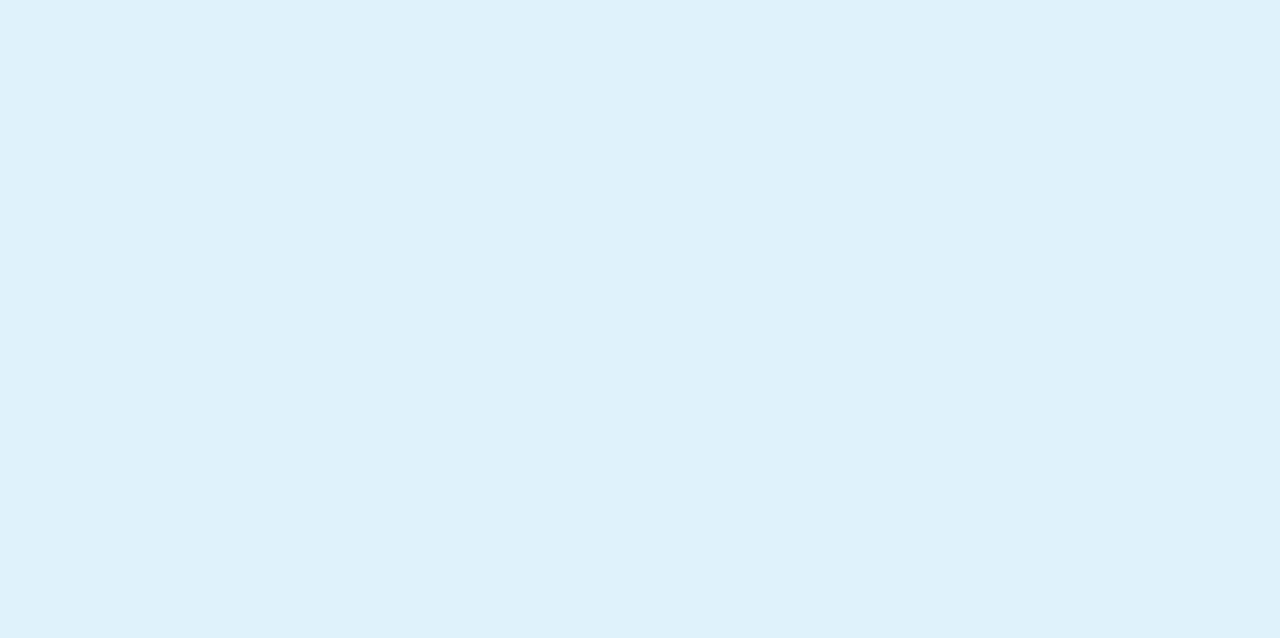
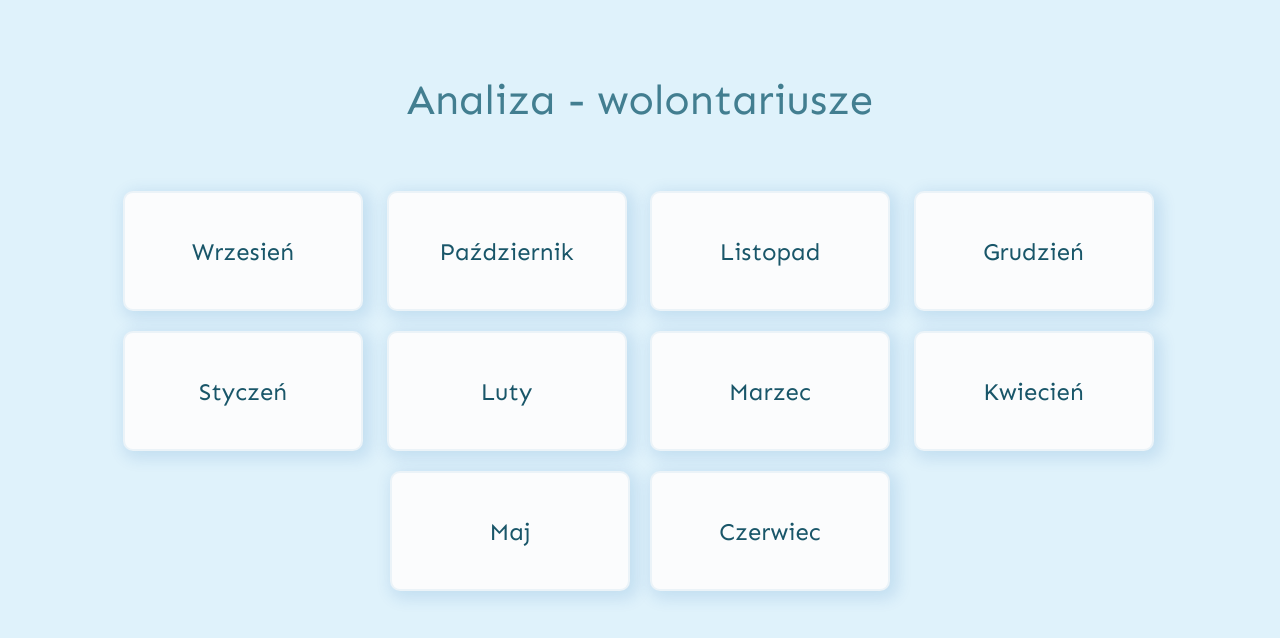
Before and after one commit to Web-Korki/Web-Korki, a React (Create React App) app in the folder app/: page /volunteer_analysis in a window 1280 px wide. Shown: the top 638 px of the page. Built offline with nearby package versions, Linux system fonts and the light colour scheme.

Commit message:
#2_mockUps_added_volunteer-analysis_panel

```diff
--- a/app/src/App.css
+++ b/app/src/App.css
@@ -37,7 +37,7 @@ h1 {
   height: 100vh;
   margin: 15vh 0 0 0;
 }
-/* UserMenu End */
+/* AdminMenu End */
 
 /* InactiveReplacement Start */
 .inactiveReplacementWrapper {
@@ -68,3 +68,18 @@ h1 {
   color: #427e90;
 }
 /* LectureAnalysis End */
+
+/* VolunteerAnalysis Start */
+.volunteerAnalysisWrapper {
+  height: 100vh;
+}
+
+.volunteerAnalysisInnerWrapper {
+  width: 1024px;
+  height: 650px;
+}
+
+.volunteerAnalysisTitle {
+  color: #427e90;
+}
+/* VolunteerAnalysis End */
--- a/app/src/App.js
+++ b/app/src/App.js
@@ -8,6 +8,7 @@ import '../node_modules/bootstrap/dist/css/bootstrap.css';
 import './App.css';
 import { Route, Switch } from 'react-router';
 import { LectureAnalysis } from './core/lectureAnalysis/containers/LectureAnalysis';
+import { VolunteerAnalysis } from './core/volunteerAnalysis/containers/VolunteerAnalysis';
 
 function App() {
   return (
@@ -19,6 +20,7 @@ function App() {
           <Route path="/login_form" component={LoginForm} />
           <Route path="/inactive_replacement" component={InactiveReplacement} />
           <Route path="/lecture_analysis" component={LectureAnalysis} />
+          <Route path="/volunteer_analysis" component={VolunteerAnalysis} />
         </Switch>
       </MainContainer>
     </>
--- /dev/null
+++ b/app/src/core/volunteerAnalysis/containers/VolunteerAnalysis.jsx
@@ -0,0 +1,56 @@
+import React from 'react';
+import { StyledBoxLectureAnalysis } from '../../lectureAnalysis/styledComponents/index';
+
+export const VolunteerAnalysis = () => {
+  return (
+    <>
+      <div className="volunteerAnalysisWrapper d-flex align-items-center justify-content-center">
+        <div className="volunteerAnalysisInnerWrapper">
+          <div className="row">
+            <div className="volunteerAnalysisTitle text-center col-12">
+              <h1>Analiza - wolontariusze</h1>
+            </div>
+          </div>
+          <div className="row mt-5">
+            <div className="col p-0">
+              <StyledBoxLectureAnalysis>Wrzesień</StyledBoxLectureAnalysis>
+            </div>
+            <div className="col p-0">
+              <StyledBoxLectureAnalysis>Październik</StyledBoxLectureAnalysis>
+            </div>
+            <div className="col p-0">
+              <StyledBoxLectureAnalysis>Listopad</StyledBoxLectureAnalysis>
+            </div>
+            <div className="col p-0">
+              <StyledBoxLectureAnalysis>Grudzień</StyledBoxLectureAnalysis>
+            </div>
+          </div>
+          <div className="row">
+            <div className="col p-0">
+              <StyledBoxLectureAnalysis>Styczeń</StyledBoxLectureAnalysis>
+            </div>
+            <div className="col p-0">
+              <StyledBoxLectureAnalysis>Luty</StyledBoxLectureAnalysis>
+            </div>
+            <div className="col p-0">
+              <StyledBoxLectureAnalysis>Marzec</StyledBoxLectureAnalysis>
+            </div>
+            <div className="col p-0">
+              <StyledBoxLectureAnalysis>Kwiecień</StyledBoxLectureAnalysis>
+            </div>
+          </div>
+          <div className="row">
+            <div className="col"></div>
+            <div className="col p-0">
+              <StyledBoxLectureAnalysis>Maj</StyledBoxLectureAnalysis>
+            </div>
+            <div className="col p-0">
+              <StyledBoxLectureAnalysis>Czerwiec</StyledBoxLectureAnalysis>
+            </div>
+            <div className="col"></div>
+          </div>
+        </div>
+      </div>
+    </>
+  );
+};
```
